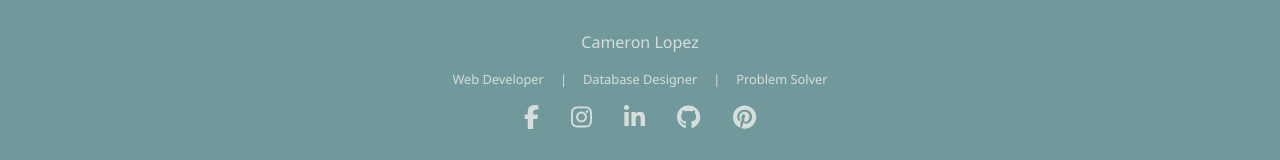
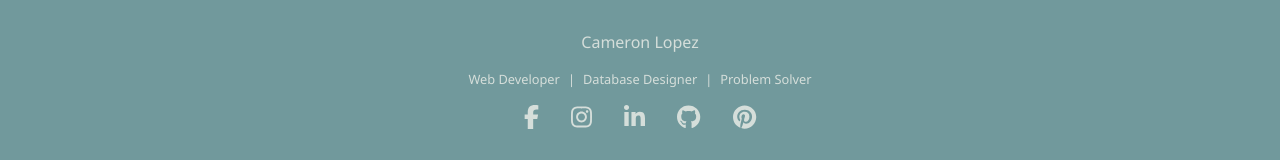
Before and after one commit to lob0scuro/cameron, a Next.js app: page / in a window 1280 px wide. Shown: the part 2590-2750 px from the top of the page. Built offline with nearby package versions, Linux system fonts and the light colour scheme; a web font is replaced by a local one.

Commit message:
footer styling changes

```diff
--- a/src/components/styles/Footer.module.css
+++ b/src/components/styles/Footer.module.css
@@ -7,13 +7,13 @@ footer.footer {
   padding: 1rem;
   background-color: var(--secondary);
   margin-top: 1rem;
-  padding: 5rem 0.6rem 4rem 0.6rem;
+  padding: 5rem 0 4rem 0;
 }
 
 footer.footer .roles {
   display: flex;
   justify-content: space-evenly;
   align-items: center;
-  gap: 1rem;
+  gap: 0.5rem;
   font-size: 0.8rem;
 }
```
